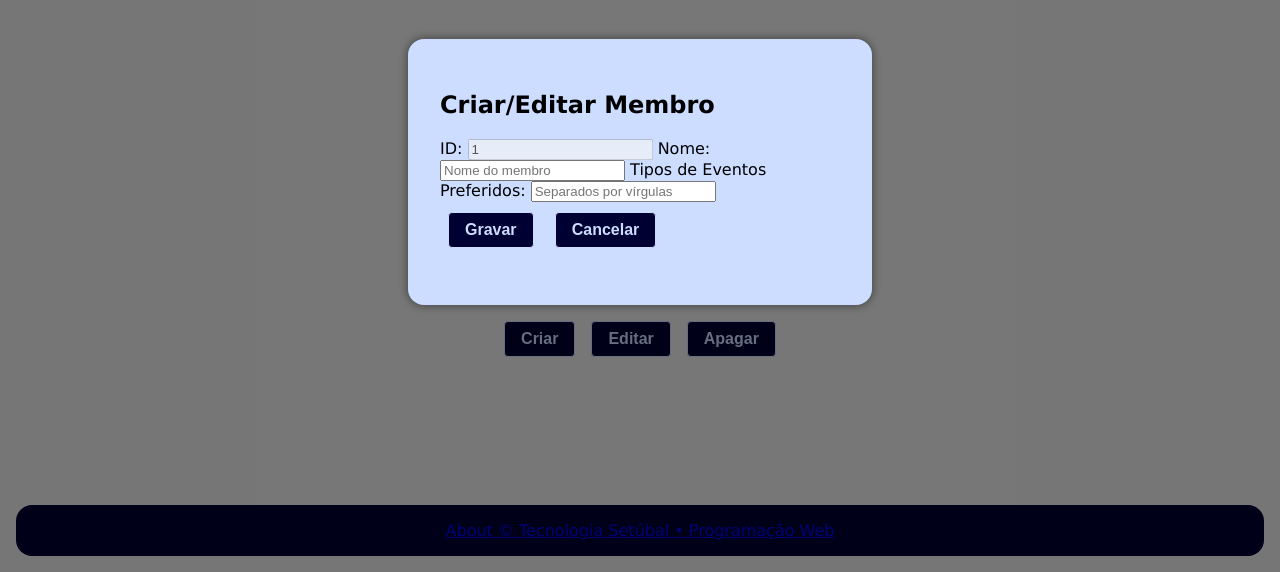
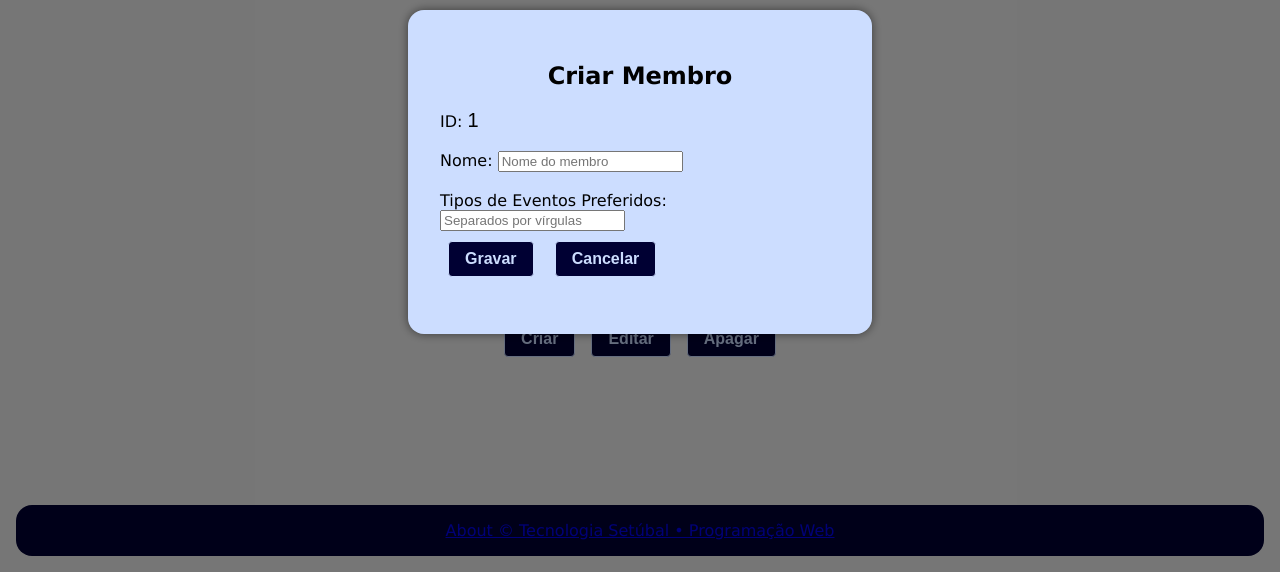
Before and after one commit to FilipeRPatricio/Projeto-PW, a plain HTML site: page www/members.html in a window 1280 px wide. Both pictures are taken after a click on the button "Criar". Shown: the part 228-800 px from the top of the page. Drawn offline with Linux system fonts and the light colour scheme.

Commit message:
algumas alterações no html de membros

```diff
--- a/www/members.html
+++ b/www/members.html
@@ -43,16 +43,16 @@
     <!--Modal de Criação/Edição-->
     <div id="createMemberModal" class="modal hidden">
         <div class="modal-content">
-            <h2 id="modal-title">Criar/Editar Membro</h2>
+            <h2 id="modal-title" class = "h2">Criar Membro</h2>
             <form id="memberForm">
                 <label for="memberId">ID:</label>
-                <input type="number" id="memberId" disabled />
+                <input style = "font-size: 20px; border: none; background: none; padding:0; margin:0;"type="number" id="memberId" readonly><br></br>
 
                 <label for="memberName">Nome:</label>
-                <input type="text" id="memberName" placeholder="Nome do membro" required />
+                <input type="text" id="memberName" placeholder="Nome do membro" required /><br></br>
 
                 <label for="memberFavoriteEventTypes">Tipos de Eventos Preferidos:</label>
-                <input type="text" id="memberFavoriteEventTypes" placeholder="Separados por vírgulas" />
+                <input type="text" id="memberFavoriteEventTypes" placeholder="Separados por vírgulas"/>
 
                 <div class="modal-actions">
                     <button type="button" id="saveMember" class="action-button">Gravar</button>
--- a/www/styles/styles.css
+++ b/www/styles/styles.css
@@ -18,6 +18,10 @@ body {
     margin: var(--root-space);
     background-color: var(--root-secondary-background-color);
     font-family: Verdana, Helvetica, sans-serif;
+}
+
+h2 {
+    text-align: center;
 }
 
 /* Estilo do título*/
```
